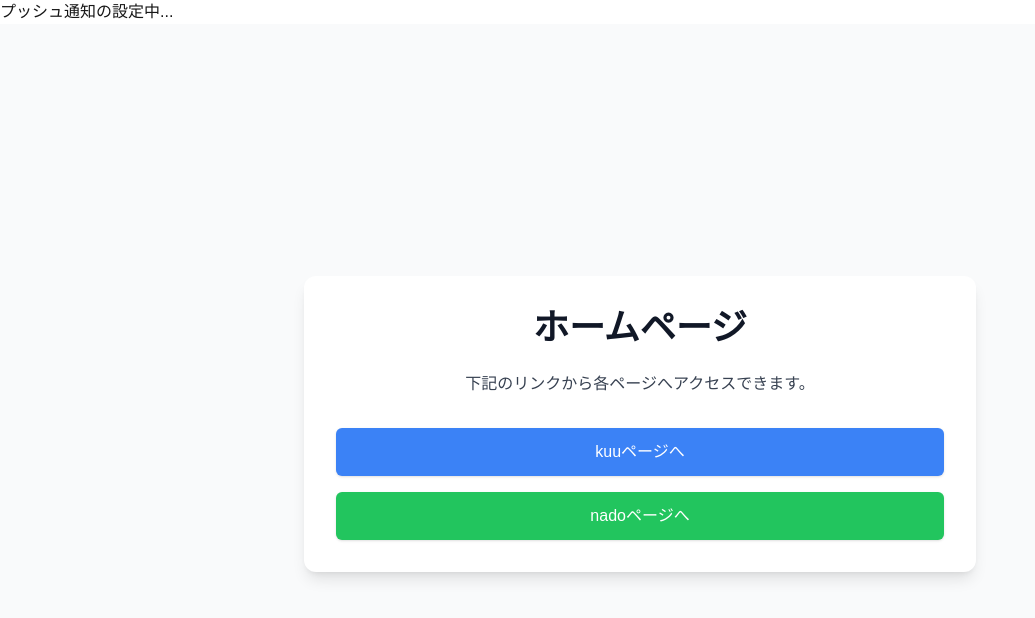
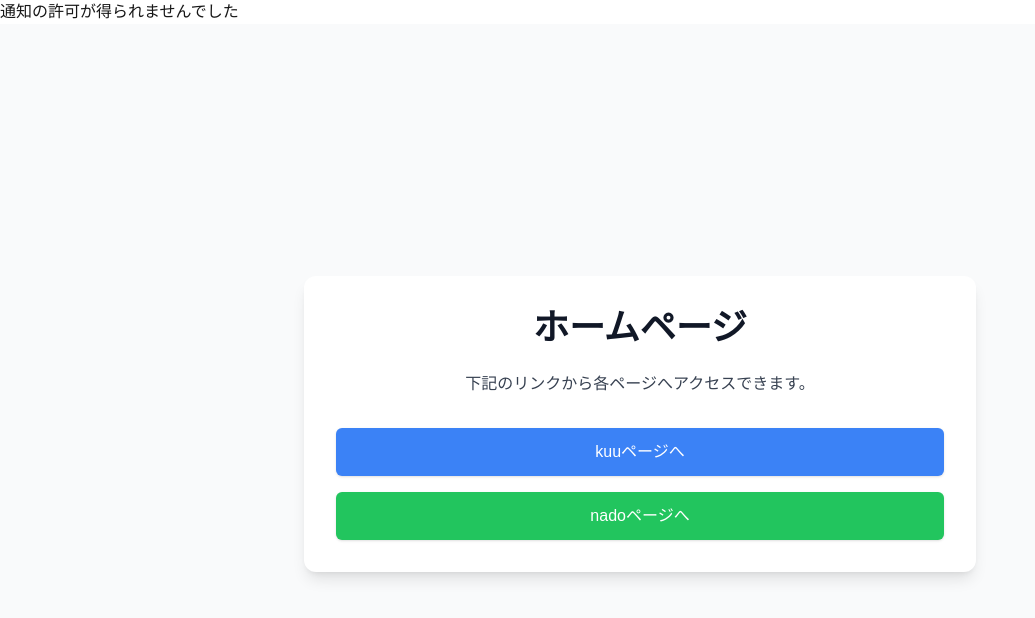
Before and after one commit to kuuchan-code/TaskHaven, a Next.js app: page / in a window 1280 px wide. Shown: the top 618 px of the page, without its empty margins (0-1035 px from the left). Built offline with nearby package versions, Linux system fonts and the light colour scheme; no server answers.

Commit message:
プッシュ通知設定状況のフィードバックのレンダリングを修正

```diff
--- a/src/app/components/PushNotificationSetup.tsx
+++ b/src/app/components/PushNotificationSetup.tsx
@@ -1,5 +1,5 @@
-// src/PushNotificationSetup.tsx
-import React, { useEffect } from "react";
+// src/app/components/PushNotificationSetup.tsx
+import React, { useEffect, useState } from "react";
 import { initializeApp } from "firebase/app";
 import { getMessaging, getToken, onMessage } from "firebase/messaging";
 
@@ -13,53 +13,59 @@ const firebaseConfig = {
   appId: "1:529762432667:web:3e57bcc886100d801b383e"
 };
 
-
 // Firebase 初期化
 const app = initializeApp(firebaseConfig);
 const messaging = getMessaging(app);
 
 const PushNotificationSetup: React.FC = () => {
+  const [status, setStatus] = useState("プッシュ通知の設定中...");
+
   useEffect(() => {
     // Service Worker の登録
     if ("serviceWorker" in navigator) {
       navigator.serviceWorker
-        .register(`/firebase-messaging-sw.js`)
+        .register("/firebase-messaging-sw.js")
         .then((registration) => {
           console.log("Service Worker 登録成功:", registration);
-          // messaging に Service Worker を関連付ける（Firebase v9 の場合は自動関連付けされることもあります）
         })
-        .catch((error) => console.error("Service Worker 登録失敗:", error));
+        .catch((error) => {
+          console.error("Service Worker 登録失敗:", error);
+          setStatus("Service Worker の登録に失敗しました");
+        });
     }
 
     // 通知許可のリクエストとトークン取得
     Notification.requestPermission().then((permission) => {
       if (permission === "granted") {
-        getToken(messaging, { vapidKey: "BMSl6lNwY1vU5sJQegkBAh7ccrYEiTs1J5flIDY8N64yiaeNT_Llb5xpkKD3-TjpDvnZssx5l6fJ779jtNuPQ-4" })
+        getToken(messaging, { vapidKey: "BAtGmxTOUuZeXbCVaUCSeqgjdgh9Rd8Q2yoogBASjrUC9ep1vXDO5igfmG30QwzFVAkJR8mdG_O_ATlZq3Vueos" })
           .then((currentToken) => {
             if (currentToken) {
               console.log("FCM Token:", currentToken);
-              // ここでトークンをバックエンドに送信して、プッシュ通知送信に利用する
+              setStatus("プッシュ通知の設定が完了しました");
+              // 必要なら、ここでトークンをバックエンドに送信する処理を追加
             } else {
-              console.warn("トークンが取得できませんでした。");
+              console.warn("FCM トークンが取得できませんでした。");
+              setStatus("FCM トークンが取得できませんでした");
             }
           })
           .catch((err) => {
             console.error("トークン取得中にエラーが発生:", err);
+            setStatus("トークン取得中にエラーが発生しました");
           });
       } else {
         console.warn("通知の許可が得られませんでした。");
+        setStatus("通知の許可が得られませんでした");
       }
     });
 
     // フォアグラウンドでの通知受信
     onMessage(messaging, (payload) => {
       console.log("フォアグラウンドメッセージ受信:", payload);
-      // 必要に応じて UI の更新などを行う
-      // 例: ブラウザ内に独自の通知表示を実装するなど
+      // 必要に応じて UI の更新などをここで行う
     });
   }, []);
 
-  return <div>プッシュ通知の設定中...</div>;
+  return <div>{status}</div>;
 };
 
 export default PushNotificationSetup;
```
